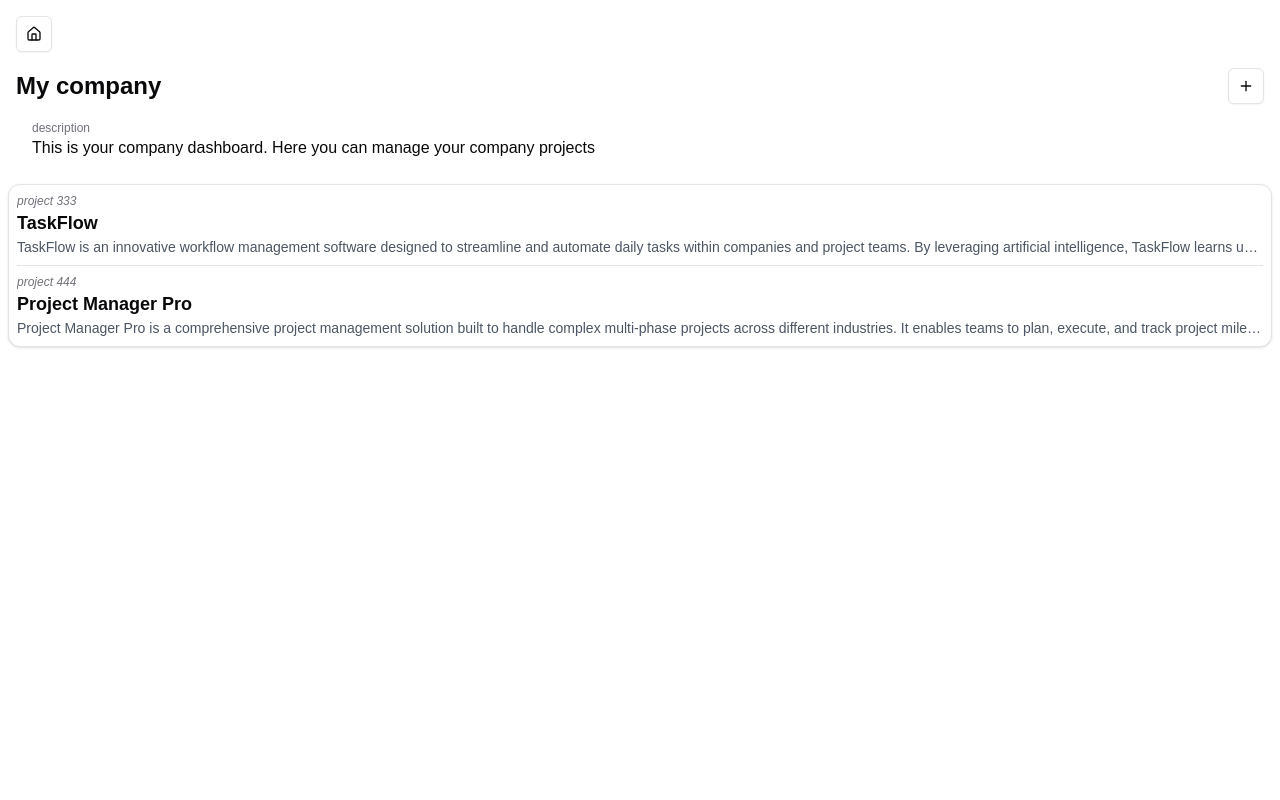
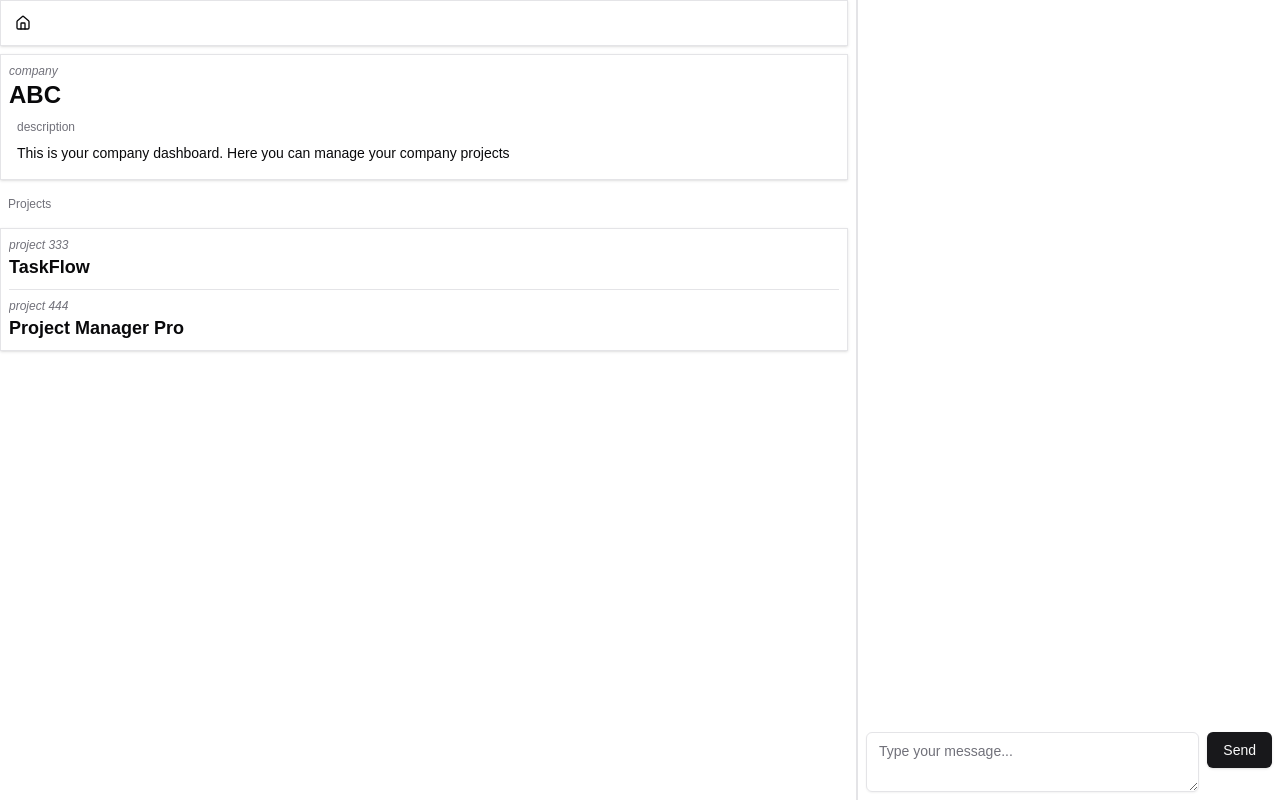
Before and after one commit to cechecco/veda, a Next.js app in the folder veda/: page /dashboard in a window 1280 px wide. Built offline with nearby package versions, Linux system fonts and the light colour scheme.

Commit message:
improvments: add chat

```diff
--- a/veda/app/dashboard/Breadcrumb.tsx
+++ b/veda/app/dashboard/Breadcrumb.tsx
@@ -2,6 +2,7 @@ import React from 'react';
 import { Feature } from './actions';
 import { Button } from '@/components/ui/button';
 import { Home } from 'lucide-react';
+import { Card } from '@/components/ui/card';
 
 interface BreadcrumbProps {
     breadcrumb: Feature[];
@@ -10,9 +11,9 @@ interface BreadcrumbProps {
 
 const Breadcrumb: React.FC<BreadcrumbProps> = ({ breadcrumb, setParentId }) => {
     return (
-        <div className='flex flex-wrap gap-2 items-center p-2'>
+        <Card className='flex flex-wrap gap-2 items-center p-1'>
             <Button
-                variant="outline"
+                variant="ghost"
                 size="icon"
                 onClick={() => setParentId(null)}
             >
@@ -23,7 +24,8 @@ const Breadcrumb: React.FC<BreadcrumbProps> = ({ breadcrumb, setParentId }) => {
                 <>
                     <Button
                         key={feature.id}
-                        variant="outline"
+                        variant="ghost"
+                        size="sm"
                         onClick={() => setParentId(feature.id)}
                     >
                         {feature.name}
@@ -31,7 +33,7 @@ const Breadcrumb: React.FC<BreadcrumbProps> = ({ breadcrumb, setParentId }) => {
                     {index !== breadcrumb.length - 1 && <p>/</p>}
                 </>
             ))}
-        </div>
+        </Card>
     );
 };
 
--- /dev/null
+++ b/veda/app/dashboard/Chat.tsx
@@ -0,0 +1,70 @@
+import React, { useState } from 'react';
+import { Card, CardContent, CardFooter } from "@/components/ui/card";
+import { Input } from "@/components/ui/input";
+import { Button } from "@/components/ui/button";
+import { ScrollArea } from "@/components/ui/scroll-area";
+import { Textarea } from '@/components/ui/textarea';
+
+interface ChatMessage {
+  id: string;
+  text: string;
+  sender: 'user' | 'ai';
+}
+
+const Chat: React.FC = () => {
+  const [messages, setMessages] = useState<ChatMessage[]>([]);
+  const [inputMessage, setInputMessage] = useState('');
+
+  const handleSendMessage = () => {
+    if (inputMessage.trim()) {
+      const newMessage: ChatMessage = {
+        id: Date.now().toString(),
+        text: inputMessage,
+        sender: 'user',
+      };
+      setMessages([...messages, newMessage]);
+      setInputMessage('');
+      // Here you would typically call an API to get the AI response
+      // For now, we'll just simulate an AI response
+      setTimeout(() => {
+        const aiResponse: ChatMessage = {
+          id: (Date.now() + 1).toString(),
+          text: `AI response to: ${inputMessage}`,
+          sender: 'ai',
+        };
+        setMessages(prevMessages => [...prevMessages, aiResponse]);
+      }, 1000);
+    }
+  };
+
+  return (
+    <div className="h-screen flex flex-col border-l-2 w-1/3">
+      <div className="flex-grow overflow-auto">
+        {messages.map(message => (
+          <div
+            key={message.id}
+            className={`mb-2 p-2 rounded ${
+              message.sender === 'user' ? 'bg-primary/10 text-right' : 'bg-muted'
+            }`}
+          >
+            {message.text}
+          </div>
+        ))}
+      </div>
+      <div className="p-2 w-full">
+        <form onSubmit={(e) => { e.preventDefault(); handleSendMessage(); }} className="flex w-full gap-2">
+          <Textarea
+            value={inputMessage}
+            onChange={(e) => setInputMessage(e.target.value)}
+            placeholder="Type your message..."
+            className="flex-grow"
+            rows={1}
+          />
+          <Button type="submit">Send</Button>
+        </form>
+      </div>
+    </div>
+  );
+};
+
+export default Chat;
--- a/veda/app/dashboard/FeatureCard.tsx
+++ b/veda/app/dashboard/FeatureCard.tsx
@@ -17,9 +17,6 @@ const FeatureCard: React.FC<FeatureCardProps> = ({ feature, setParentId }) => {
         >
           {feature.name}
         </h3>
-        <p className="text-sm text-gray-600 truncate">
-          {feature.description}
-        </p>
       </div>
   )
 }
--- a/veda/app/dashboard/FeatureHeader.tsx
+++ b/veda/app/dashboard/FeatureHeader.tsx
@@ -2,6 +2,7 @@ import React, { useEffect, useState } from "react";
 import { Button } from "@/components/ui/button";
 import { Pencil, Plus } from "lucide-react";
 import { Feature } from "./actions";
+import { Card } from "@/components/ui/card";
 
 interface FeatureHeaderProps {
     feature: Feature | null;
@@ -19,40 +20,28 @@ const FeatureHeader: React.FC<FeatureHeaderProps> = ({ feature }) => {
     }, [feature]);
 
     return (
-        <div className="p-2">
-            {feature && (
+            <Card className="p-2">
+            {feature ? (
                 <p className="text-xs text-muted-foreground italic">{feature.type} {feature.id}</p>
+            ) : (
+                <p className="text-xs text-muted-foreground italic">company</p>
             )}
-            <div className="flex justify-between items-center">
                 <div className="flex items-center gap-2">
-                    <p className="text-2xl font-bold">
-                        {feature ? feature.name : "My company"}
+                    <p className="text-2xl font-semibold">
+                        {feature ? feature.name : "ABC"}
                     </p>
                 </div>
-                <Button variant="outline" size="icon">
-                    <Plus className="h-4 w-4" />
-                </Button>
-            </div>
-            <div className="p-4">
-                <p className="text-muted-foreground text-xs">description</p>
+                <p className="text-muted-foreground text-xs px-2 p-2">description</p>
                 {feature ? (
-                    <textarea
-                        className="w-full p-2 text-sm border rounded resize-none"
-                        value={description}
-                        onChange={handleDescriptionChange}
-                        style={{ height: 'auto', overflow: 'hidden' }}
-                        ref={(textarea) => {
-                            if (textarea) {
-                                textarea.style.height = 'auto';
-                                textarea.style.height = textarea.scrollHeight + 'px';
-                            }
-                        }}
-                    />
+                    <p
+                        className="w-full text-sm px-2 pb-2"
+                    >
+                        {description}
+                    </p>
                 ) : (
-                    <p className="text-justify">This is your company dashboard. Here you can manage your company projects</p>
+                    <p className="w-full text-sm px-2 pb-2">This is your company dashboard. Here you can manage your company projects</p>
                 )}
-            </div>
-        </div>
+            </Card>
     );
 };
 
--- a/veda/app/dashboard/FeatureList.tsx
+++ b/veda/app/dashboard/FeatureList.tsx
@@ -3,14 +3,19 @@ import { Feature } from './actions'
 import FeatureCard from './FeatureCard'
 import { Card, CardContent } from "@/components/ui/card"
 import { Separator } from "@/components/ui/separator"
+import { Button } from '@/components/ui/button'
+import { Plus } from 'lucide-react'
 
 interface FeatureListProps {
+  feature: Feature | null
   features: Feature[]
   setParentId: (id: string) => void
 }
 
-const FeatureList: React.FC<FeatureListProps> = ({ features, setParentId }) => {
+const FeatureList: React.FC<FeatureListProps> = ({ feature, features, setParentId }) => {
   return (
+    <>
+    <h3 className="text-muted-foreground text-xs p-2">{feature ? "features" : "Projects"}</h3>
     <Card>
       <CardContent className="p-2">
         {features.length > 0 ? (
@@ -19,8 +24,7 @@ const FeatureList: React.FC<FeatureListProps> = ({ features, setParentId }) => {
               <FeatureCard
                 feature={feature}
                 index={index}
-                setParentId={setParentId}
-              />
+                setParentId={setParentId} />
               {index < features.length - 1 && <Separator className="my-2" />}
             </React.Fragment>
           ))
@@ -29,6 +33,7 @@ const FeatureList: React.FC<FeatureListProps> = ({ features, setParentId }) => {
         )}
       </CardContent>
     </Card>
+    </>
   )
 }
 
--- a/veda/app/dashboard/page.tsx
+++ b/veda/app/dashboard/page.tsx
@@ -5,6 +5,7 @@ import { Feature, getFeature, getFeatures } from "./actions"
 import Breadcrumb from './Breadcrumb';
 import FeatureList from './FeatureList';
 import FeatureHeader from './FeatureHeader';
+import Chat from './Chat';
 
 const DashboardPage: React.FC = () => {
 
@@ -41,16 +42,20 @@ const DashboardPage: React.FC = () => {
   }, [feature])
 
   return (
-    <div className="p-2">
+    <div className="flex lg:flex-row flex-col gap-2">
+      <div className="w-2/3 flex flex-col gap-2">
         <Breadcrumb
           breadcrumb={breadcrumb}
           setParentId={setParentId}
         />
         <FeatureHeader feature={feature} />
         <FeatureList
+          feature={feature}
           features={subFeatures}
           setParentId={setParentId}
         />
+      </div>
+        <Chat />
     </div>
   )
 }
--- a/veda/components/ui/card.tsx
+++ b/veda/components/ui/card.tsx
@@ -9,7 +9,7 @@ const Card = React.forwardRef<
   <div
     ref={ref}
     className={cn(
-      "rounded-xl border bg-card text-card-foreground shadow",
+      "border bg-card text-card-foreground shadow",
       className
     )}
     {...props}
```
Lines whose indentation alone changed are shown as unchanged.
